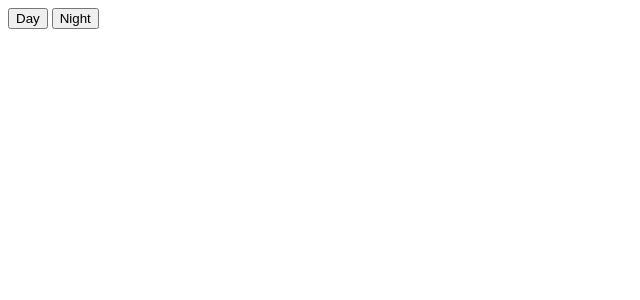
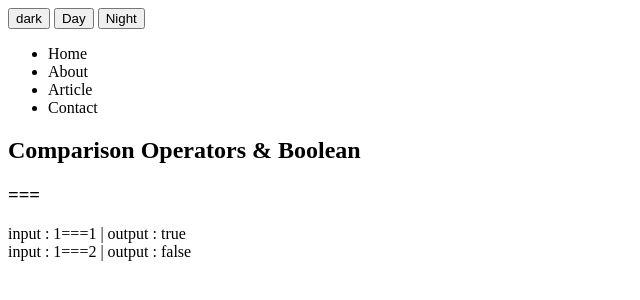
Before and after one commit to HyunjiiKim/LearnJava, a plain HTML site: page Exercices/ChangeMode/index.html in a window 1280 px wide. Shown: the whole page, without its empty margins (0-640 px from the left). Drawn offline with Linux system fonts and the light colour scheme.

Commit message:
Merge Mode, Add querySelector.value

```diff
--- a/Exercices/ChangeMode/index.html
+++ b/Exercices/ChangeMode/index.html
@@ -9,12 +9,48 @@
 <body>
     <header>
         <div id="Modes">
+            <input type="button" id="mode" value="dark" onclick="
+                if(document.querySelector('#mode').value==='dark'){
+                    document.querySelector('body').style.backgroundColor='#fff';
+                    document.querySelector('body').style.color='#000';
+                    document.querySelector('#mode').value='light';
+                }
+                else{
+                    document.querySelector('body').style.backgroundColor='#000';
+                    document.querySelector('body').style.color='#fff';
+                    document.querySelector('#mode').value='dark';
+                }
+                ">
             <input type="button" value="Day" onclick="document.querySelector('body').style.backgroundColor='#FFF';
             document.querySelector('body').style.color='#000';">
             <input type="button" value="Night" onclick="document.querySelector('body').style.backgroundColor='#000';
             document.querySelector('body').style.color='#fff';">
         </div>
+        <div id="header">
+            <div id="logo"></div>
+            <nav id="menu">
+                <ul>
+                    <li>Home</li>
+                    <li>About</li>
+                    <li>Article</li>
+                    <li>Contact</li>
+                </ul>
+            </nav>
+        </div>
     </header>
-    <section></section>
+    <section>
+        <h1>Comparison Operators & Boolean</h1>
+        <div>
+            <h3>===</h3>
+            <script>
+                document.write("input : 1===1  | output : ",1===1,"<br />");// print : true
+                document.write("input : 1===2  | output : ",1===2); // print : false
+            </script>
+        </div>
+        <div></div>
+        <div></div>
+        <div></div>
+    </section>
+    <footer></footer>
 </body>
 </html>
```
